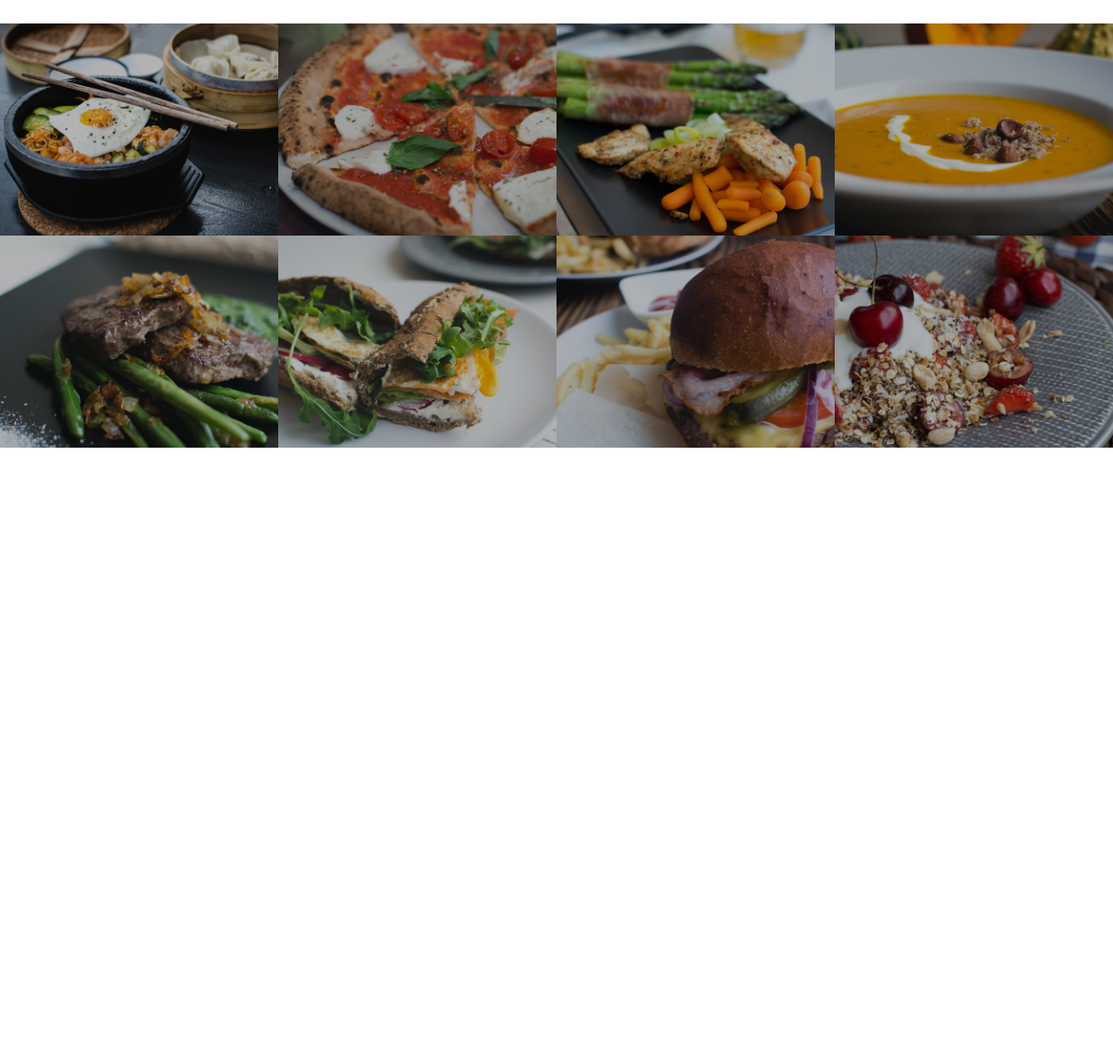
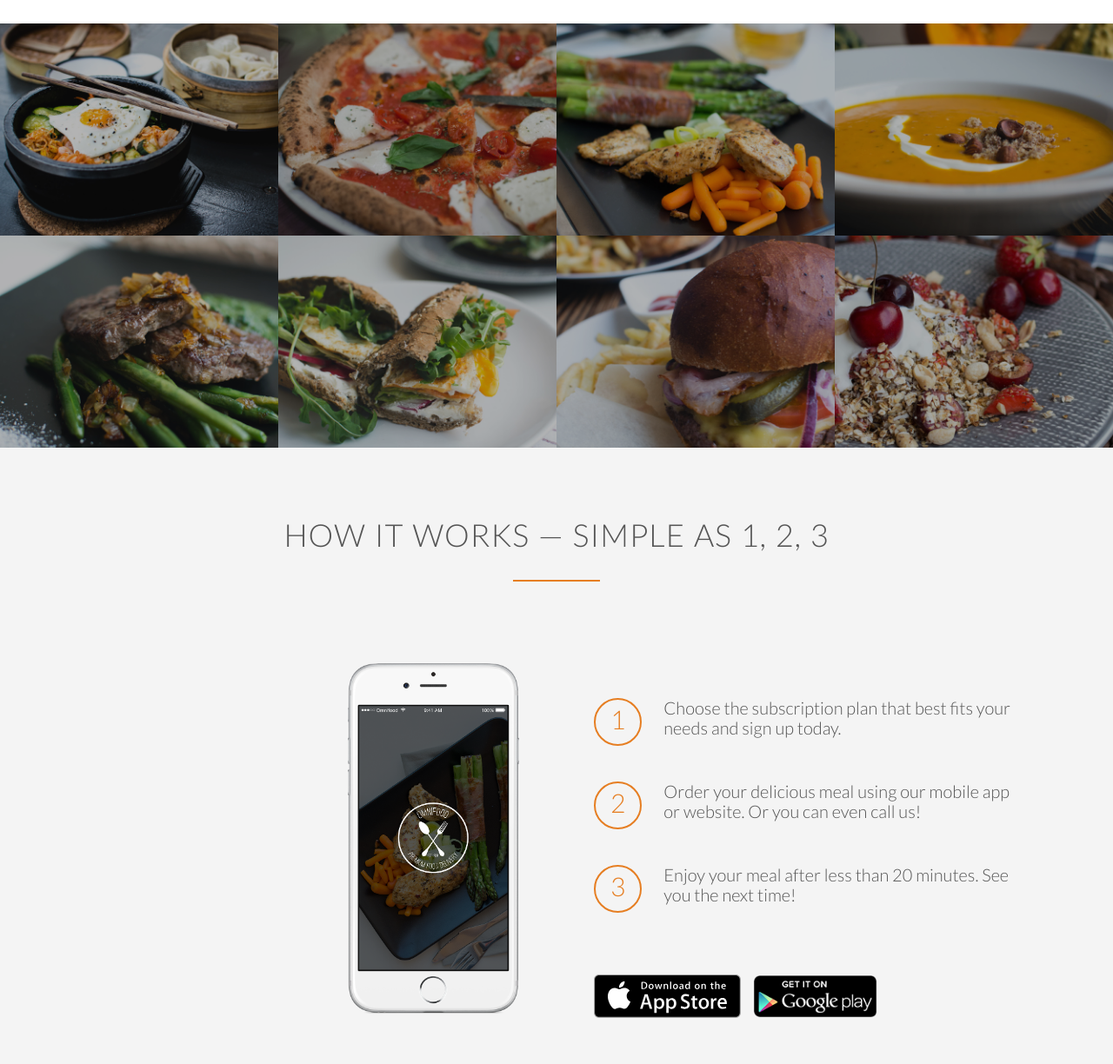
Before and after one commit to jhmendes/omni-food, a plain HTML site: page index.html in a window 1280 px wide. Shown: the part 1483-2707 px from the top of the page at 87% size. Before the commit the page ends 1998 px from the top, so only its background shows below. Drawn offline with Linux system fonts and the light colour scheme; files whose address does not match are found by name.

Commit message:
app section complete

```diff
--- a/index.html
+++ b/index.html
@@ -96,7 +96,7 @@
     </section>
 
 <section class="section-meals">
-    <ul class="meals-showcase">
+    <ul class="meals-showcase clearfix">
         <li>
             <figure class="meal-photo">
                 <img src="resources/img/1.jpg" alt="Korean bibimbap with egg and vegetables">
@@ -119,7 +119,7 @@
         </li>
     </ul>
 
-    <ul class="meals-showcase">
+    <ul class="meals-showcase clearfix">
             <li>
                 <figure class="meal-photo">
                     <img src="resources/img/5.jpg" alt="Paleo beef steak with vegetables">
@@ -143,15 +143,33 @@
         </ul>
 </section>
 
+<section class="section-steps">
+    <div class="row">
+        <h2>How it works &mdash; Simple as 1, 2, 3</h2>
+    </div>
+    <div class="row">
+        <div class="col span-1-of-2 steps-box">
+            <img src="resources/img/app-iPhone.png" alt="Omnifood app on an iPhone" class="app-screen">
+        </div>
+        <div class="col span-1-of-2 steps-box">
+            <div class="works-step">
+                <div>1</div>
+                <p>Choose the subscription plan that best fits your needs and sign up today.</p>
+            </div>
+            <div class="works-step">
+                <div>2</div>
+                <p>Order your delicious meal using our mobile app or website. Or you can even call us!</p>
+            </div>
+            <div class="works-step">
+                <div>3</div>
+                <p>Enjoy your meal after less than 20 minutes. See you the next time!</p>
+            </div>
+            <a href="#" class="btn-app"><img src="resources/img/download-app.svg" alt="App Store Button"></a>
+            <a href="#" class="btn-app"><img src="resources/img/download-app-android.png" alt="Play Store Button"></a>
+        </div>
+    </div>
+</section>
+
 </body>
 
 </html>
-
-<!-- 1.	Korean bibimbap with egg and vegetables
-2.	Simple italian pizza with cherry tomatoes
-3.	Chicken breast steak with vegetables
-4.	Autumn pumpkin soup
-5.	Paleo beef steak with vegetables
-6.	Healthy baguette with egg and vegetables
-7.	Burger with cheddar and bacon
-8.	Granola with cherries and strawberries -->
--- a/resources/css/style.css
+++ b/resources/css/style.css
@@ -41,6 +41,14 @@ section {
 
 .box {
     padding: 1%;
+}
+
+.clearfix {
+    zoom: 1;
+    content: "";
+    display: table;
+    clear: both;
+    height: 0;
 }
 
 /* -----HEADINGS-----*/
@@ -247,3 +255,53 @@ header {
     transform: scale(1.08);
    opacity: 1;
 }
+
+/* ----------------------------------- */
+/* HOW IT WORKS */
+/* ----------------------------------- */
+
+.section-steps {
+    background-color: #f4f4f4;
+}
+.steps-box:first-child {
+    text-align: right;
+    padding: 3%;
+    margin-top: 30px;
+}
+
+.steps-box:last-child {
+    padding: 3%;
+    margin-top: 70px;
+}
+
+.app-screen {
+    width: 40%;
+}
+
+.works-step {
+    margin-bottom: 50px;
+}
+
+.works-step:last-of-type {
+    margin-bottom: 80px;
+}
+
+.works-step div {
+    color: var(--color-1);
+    border: 2px solid var(--color-1);
+    display: inline-block;
+    border-radius: 50%;
+    height: 55px;
+    width: 55px;
+    text-align: center;
+    padding: 5px;
+    float: left;
+    font-size: 150%;
+    margin-right: 25px;
+}
+
+.btn-app img {
+    height: 50px;
+    width: auto;
+    margin-right: 10px;
+}
```
